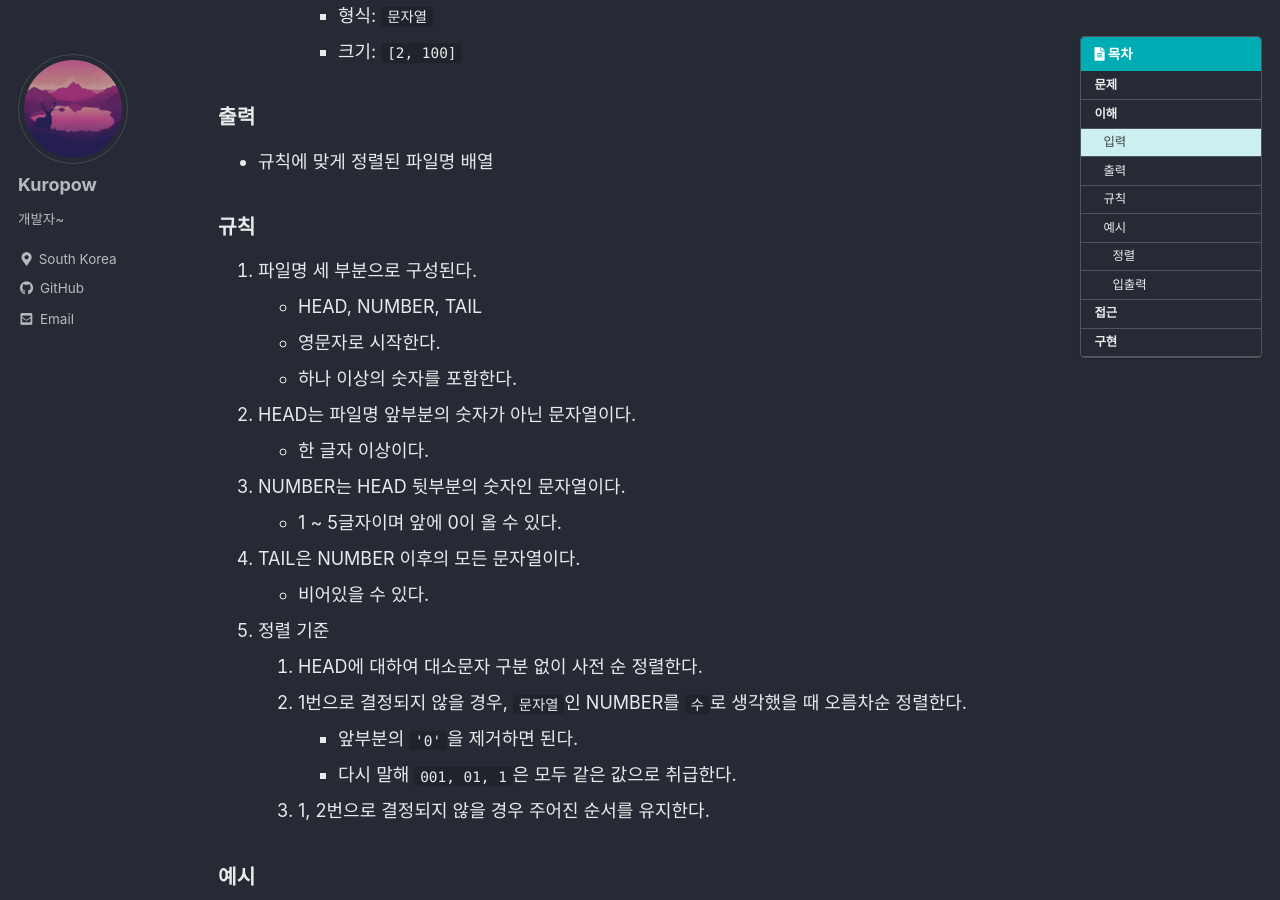
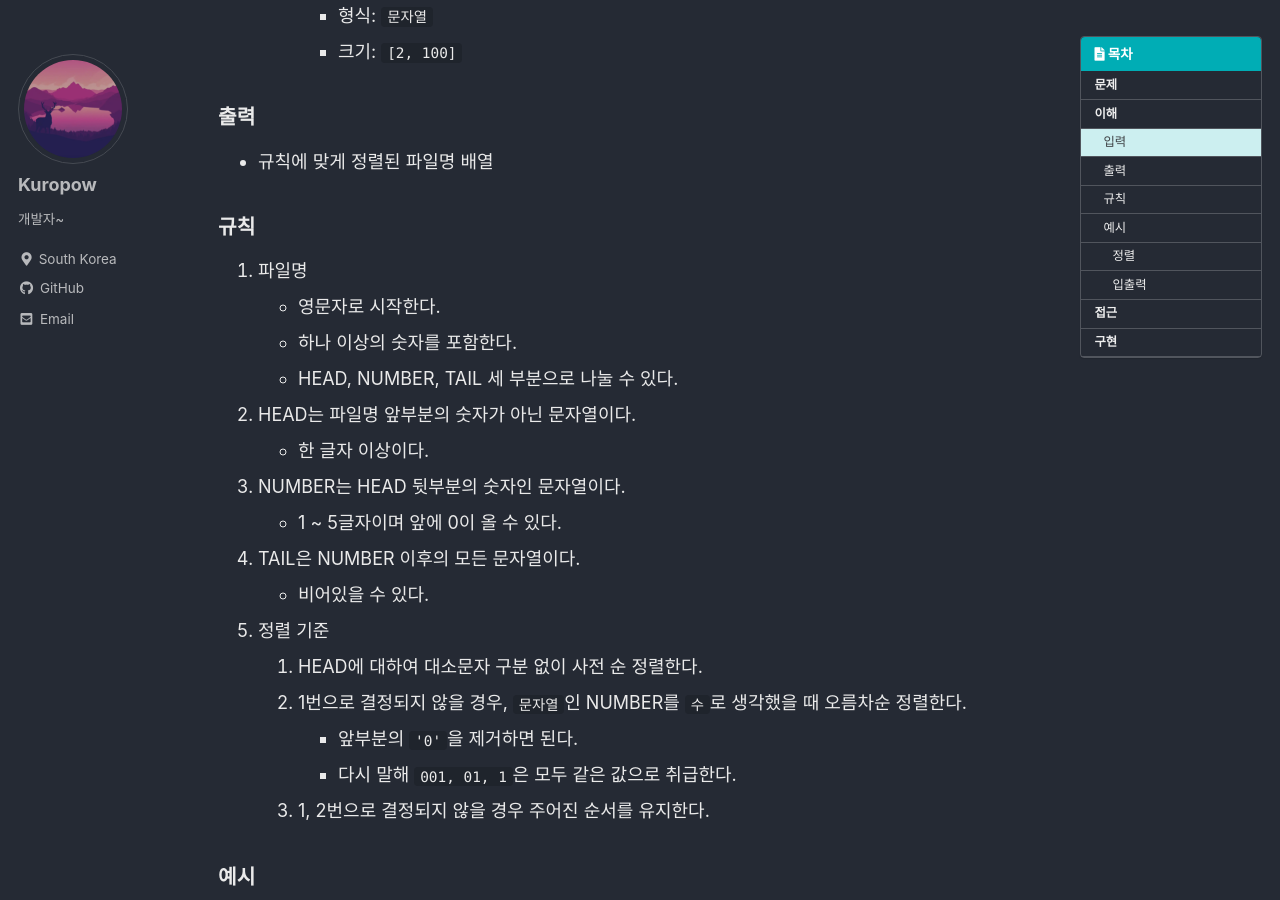
Before and after one commit to kuro11pow2/kuro11pow2.github.io, a Jekyll site: the page built from _posts/2021-07-27-2312.md, in a window 1280 px wide and 900 px high, scrolled down 560 px. Built offline with Jekyll 4.4.1, drawn with Linux system fonts in a browser that asks for light colours; cached includes are drawn as plain includes; comment, search, counter and statistics services are not loaded.

Commit message:
오타 수정

```diff
--- a/_posts/2021-07-27-2312.md
+++ b/_posts/2021-07-27-2312.md
@@ -30,10 +30,10 @@ mathjax: false
 
 ### 규칙
 
-1. 파일명 세 부분으로 구성된다.
-    * HEAD, NUMBER, TAIL
+1. 파일명
     * 영문자로 시작한다.
     * 하나 이상의 숫자를 포함한다.
+    * HEAD, NUMBER, TAIL 세 부분으로 나눌 수 있다.
 2. HEAD는 파일명 앞부분의 숫자가 아닌 문자열이다.
     * 한 글자 이상이다.
 3. NUMBER는 HEAD 뒷부분의 숫자인 문자열이다.
```
